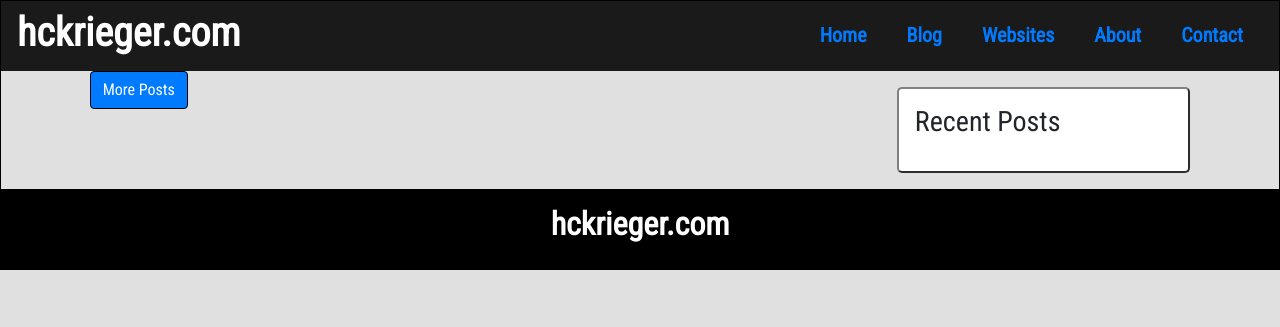
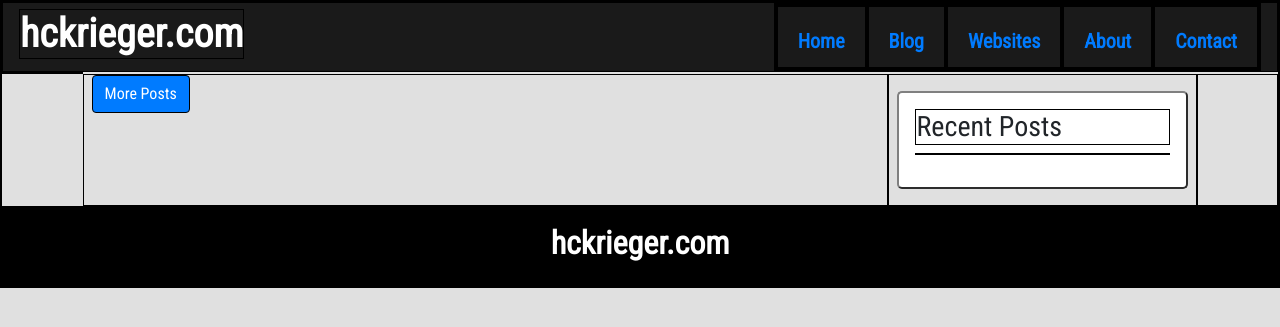
Before and after one commit to hckscripter6/hckrieger, a Django app: page /blog/ in a window 1280 px wide. Shown: the top 327 px of the page. Run offline with Django 3.2, Linux system fonts and the light colour scheme; data that the repository does not hold is empty; some libraries are stand-ins or nearby versions.

Commit message:
git error test

```diff
--- a/hckrieger/static/hckrieger/stylesheet.css
+++ b/hckrieger/static/hckrieger/stylesheet.css
@@ -1,5 +1,5 @@
 * {
-    border: none;
+    border: 1px solid black;;
     margin: 0;
     padding: 0;
 }
```
